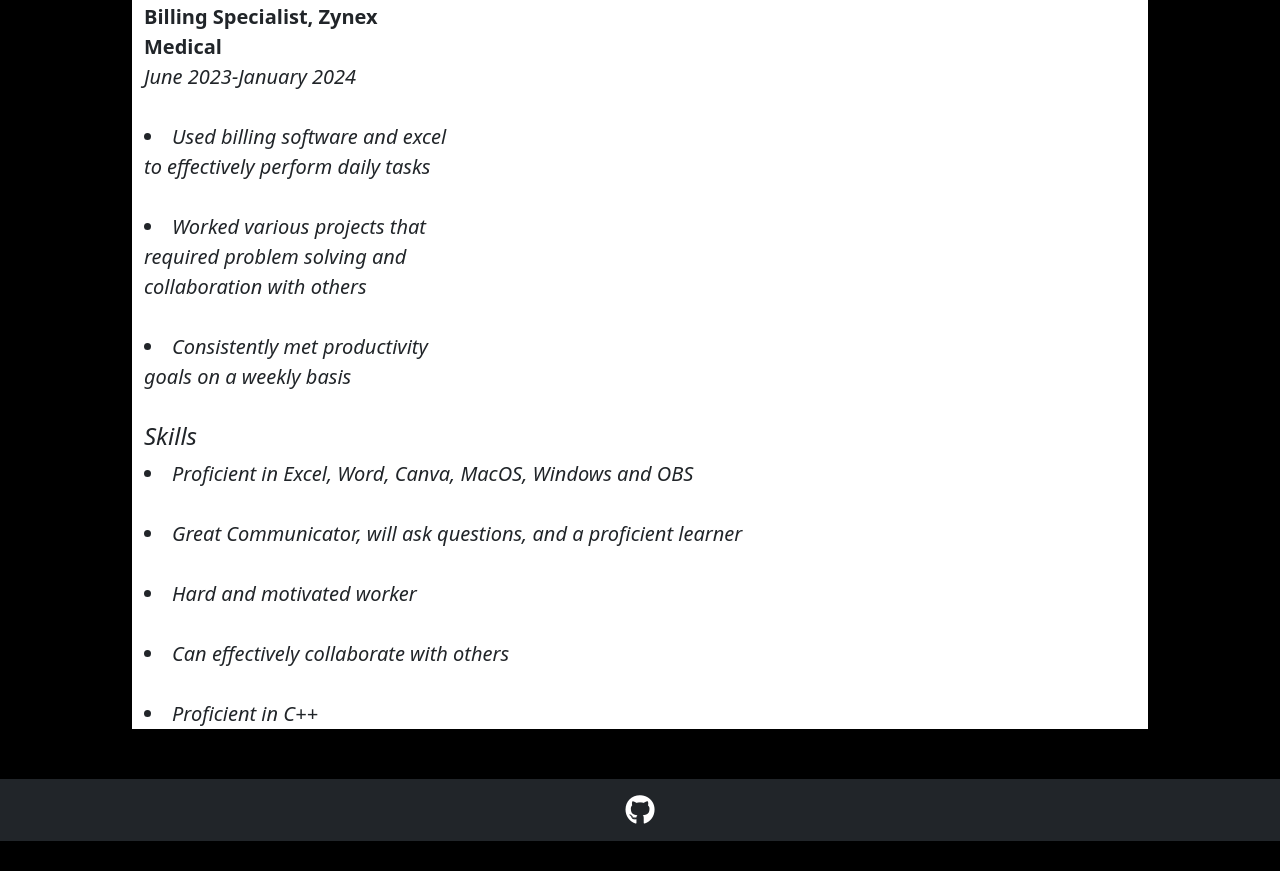
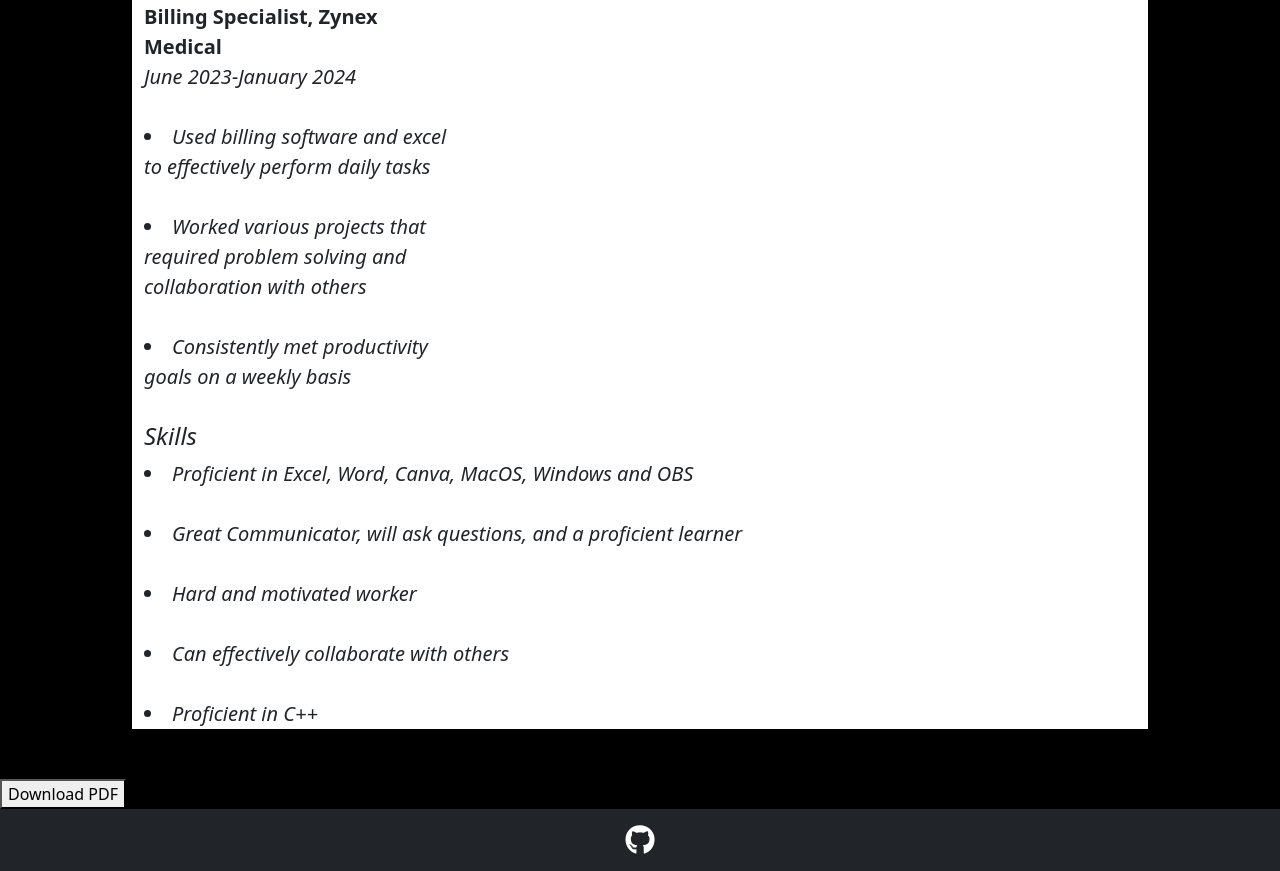
Before and after one commit to Jarah-Marshall/Jarah-Marshall.github.io, a plain HTML site: page softDevExtraCred/submission/views/resume.html in a window 1280 px wide. Shown: the part 664-1535 px from the top of the page. Before the commit the page ends 1505 px from the top, so only its background shows below. Drawn offline with nearby package versions, Linux system fonts and the light colour scheme.

Commit message:
added the download pdf button to my live server

```diff
--- a/softDevExtraCred/submission/views/resume.html
+++ b/softDevExtraCred/submission/views/resume.html
@@ -89,6 +89,9 @@
         </div>
         </div>
       </div>
+      <a href="path/to/your/filename.pdf" target="container" download="filename.pdf">
+        <button>Download PDF</button>
+      </a>
         <footer class="container-fluid bg-dark text-center py-3">
         <div class="container">
           <a href="https://github.com/Jarah-Marshall"><i class='fab fa-github'></i></a>
```
